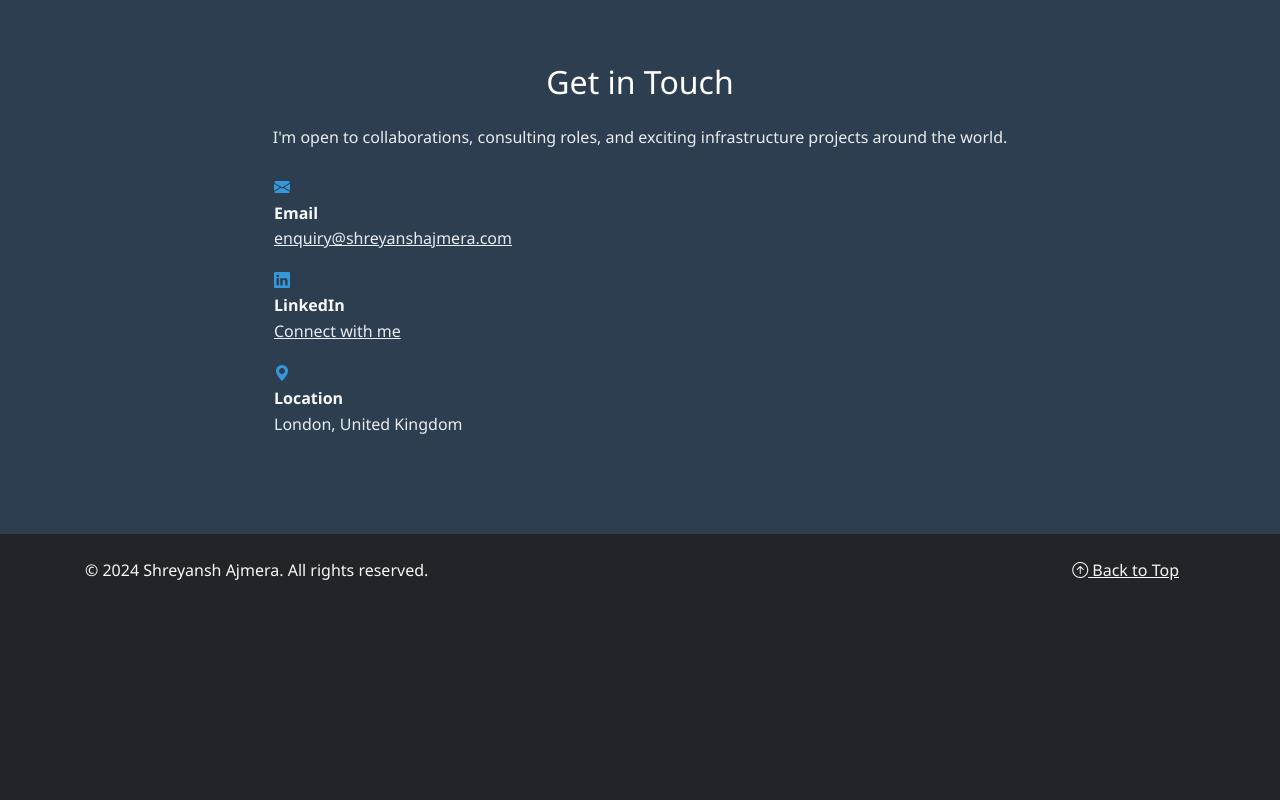
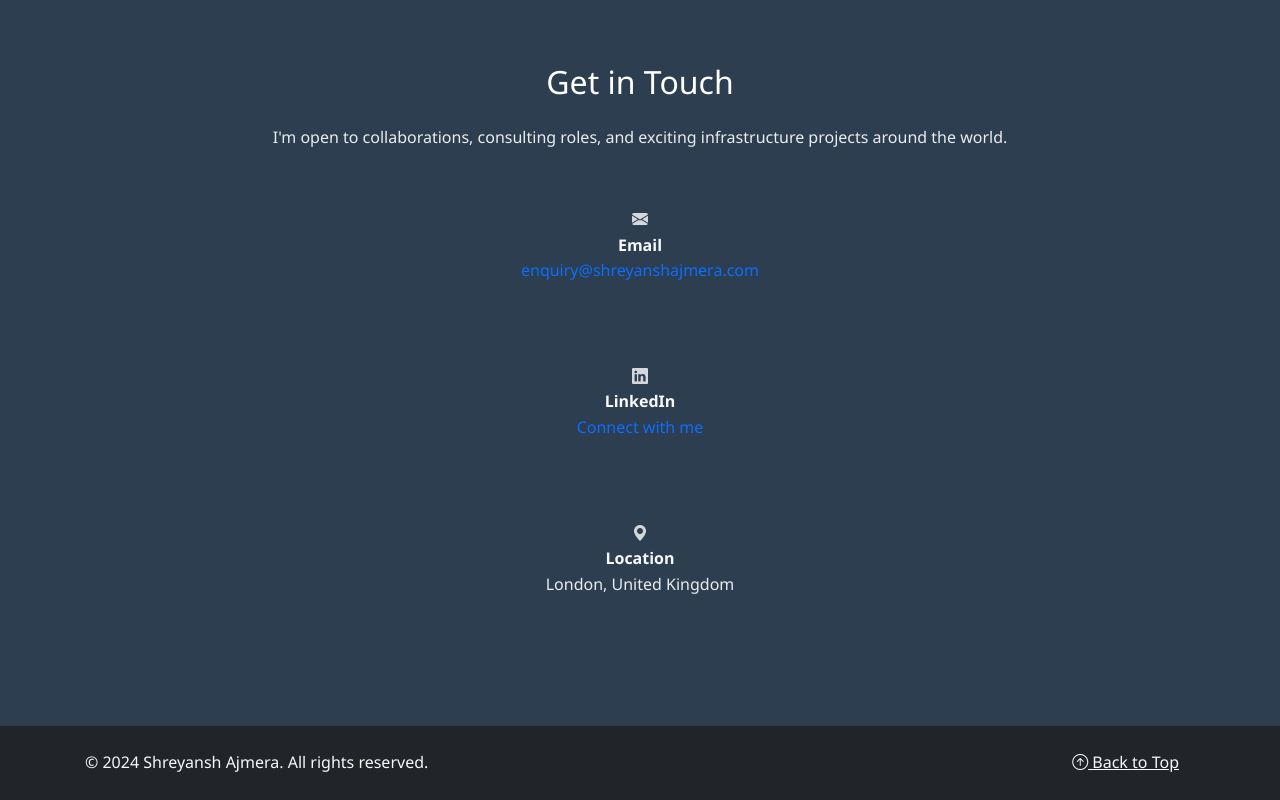
Before and after one commit to ajmerashreyansh52/shreyanshajmera.github.io, a plain HTML site: page index-backup.html in a window 1280 px wide. Shown: the part 5750-6550 px from the top of the page. Before the commit the page ends 6358 px from the top, so only its background shows below. Drawn offline with nearby package versions, Linux system fonts and the light colour scheme.

Commit message:
Update styles.css

```diff
--- a/styles.css
+++ b/styles.css
@@ -255,24 +255,28 @@ body {
     color: rgba(255, 255, 255, 0.9) !important; /* Make paragraphs white */
 }
 
-.contact-item i {
-    color: #3498db; /* Keep the blue color for icons */
-}
-
-.contact-item h6 {
-    color: #fff; /* Already white, keep it */
-}
-
-.contact-item p {
-    color: rgba(255, 255, 255, 0.9); /* Already white, keep it */
+.contact-item {
+    text-align: center;
+    padding: 2rem 1rem;
 }
 
 .contact-item a {
-    color: rgba(255, 255, 255, 0.9); /* Already white, keep it */
+    text-decoration: none;
+    transition: all 0.3s ease;
+    display: inline-block;
 }
 
 .contact-item a:hover {
-    color: #3498db !important; /* Blue on hover */
+    transform: translateY(-5px);
+}
+
+.contact-item i {
+    color: rgba(255, 255, 255, 0.8);
+    transition: color 0.3s ease;
+}
+
+.contact-item a:hover i {
+    color: var(--secondary-color) !important;
 }
 
 /* Buttons */
```
